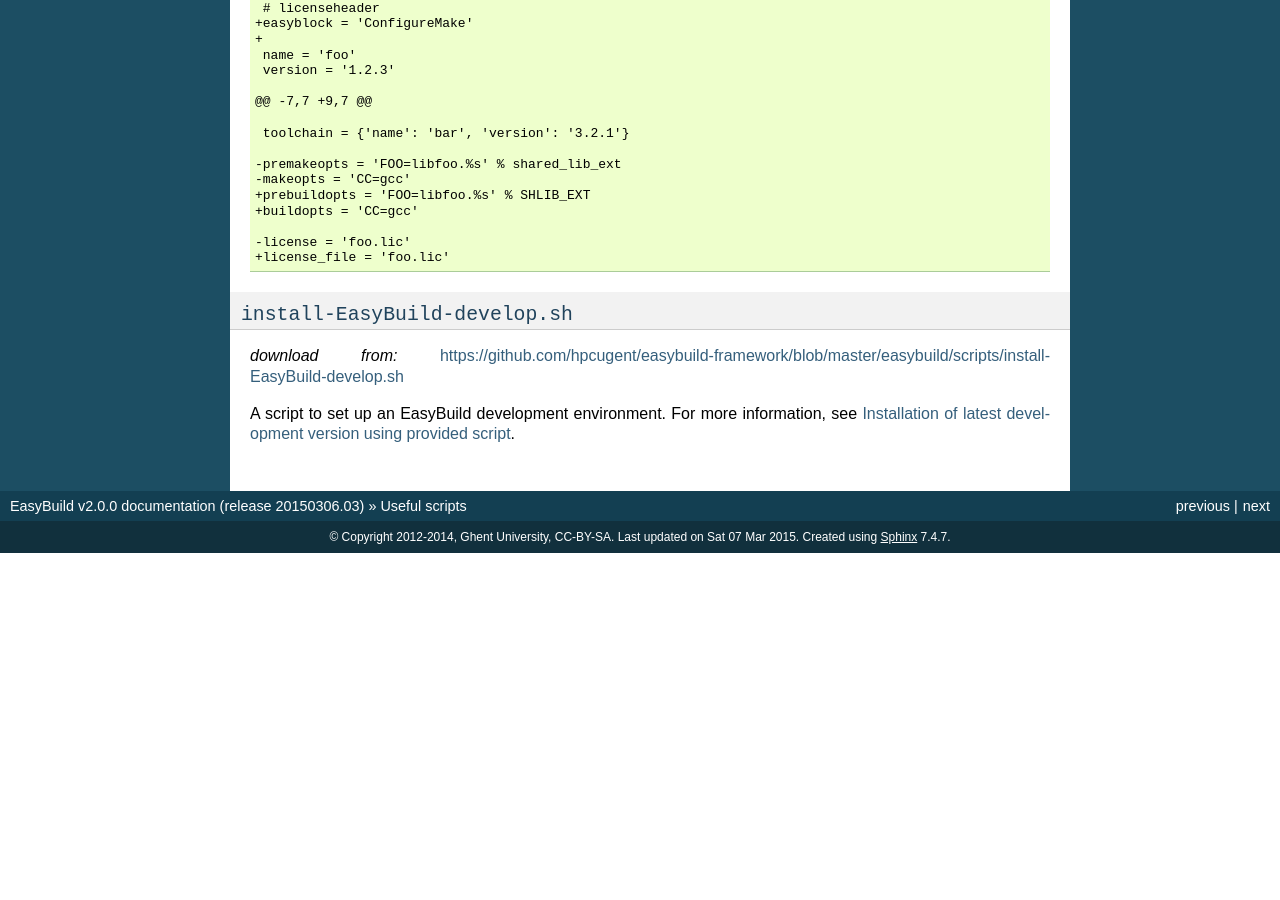
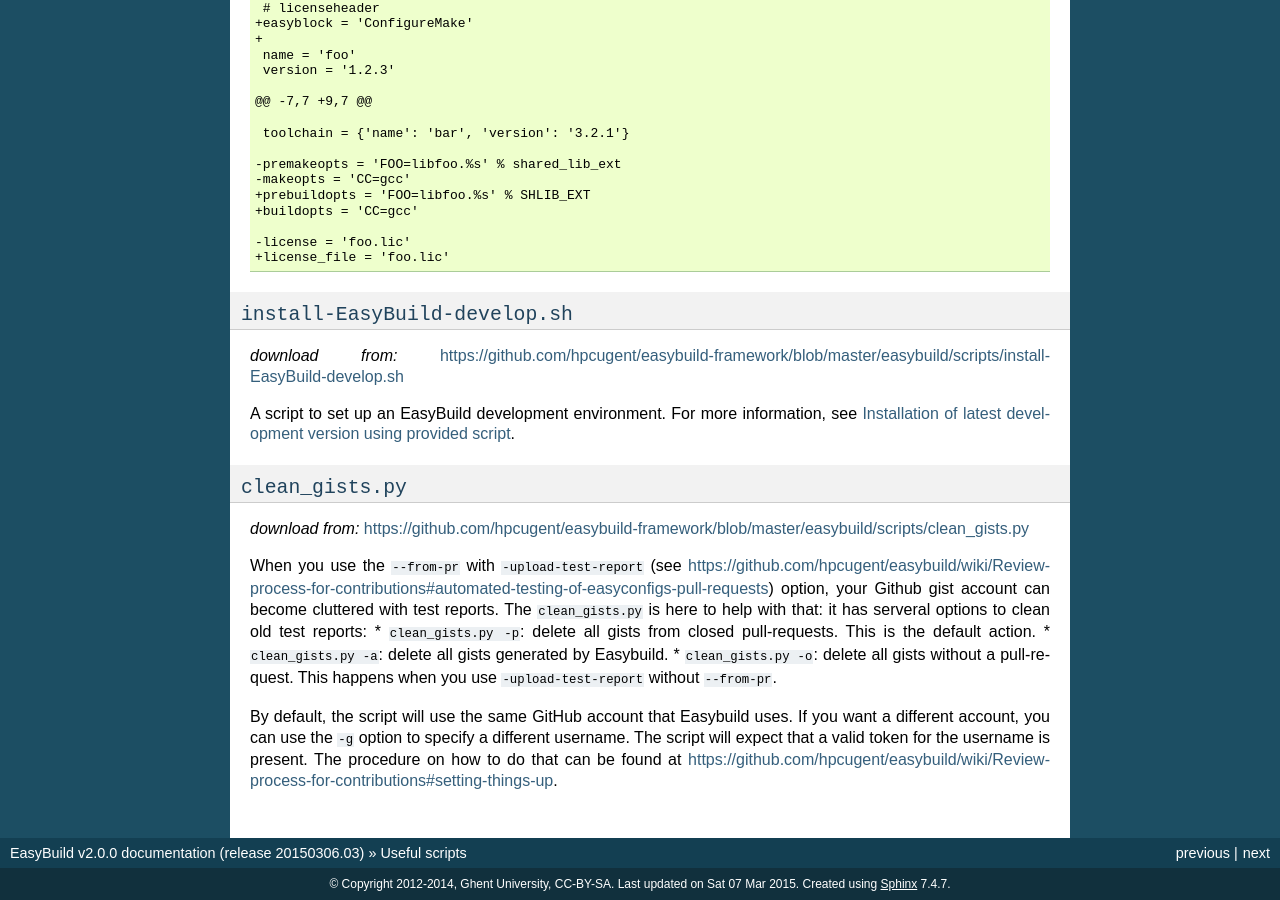
Before and after one commit to easybuilders/easybuild, a Sphinx documentation site: the page built from docs/Useful-scripts.rst, in a window 1280 px wide and 900 px high, scrolled down 1089 px. Built offline with Sphinx 7.4.7, drawn with Linux system fonts in a browser that asks for light colours; before the commit the page ends 1642 px from its top, so only the background shows below that.

Commit message:
Added the clean-gists.py script to the usefull scripts list

```diff
--- a/docs/Useful-scripts.rst
+++ b/docs/Useful-scripts.rst
@@ -81,3 +81,17 @@ This results in ``broken.eb`` being rewritten/fixed, after creating a backup cop
 
 A script to set up an EasyBuild development environment.
 For more information, see :ref:`install_latest_develop_using_script`.
+
+.. _clean_EasyBuild_gists:
+
+``clean_gists.py``
+--------------------------------
+
+*download from:* https://github.com/hpcugent/easybuild-framework/blob/master/easybuild/scripts/clean_gists.py
+
+When you use the ``--from-pr`` with ``-upload-test-report`` (see https://github.com/hpcugent/easybuild/wiki/Review-process-for-contributions#automated-testing-of-easyconfigs-pull-requests) option, your Github gist account can become cluttered with test reports. The ``clean_gists.py`` is here to help with that: it has serveral options to clean old test reports:
+* ``clean_gists.py -p``: delete all gists from closed pull-requests. This is the default action.
+* ``clean_gists.py -a``: delete all gists generated by Easybuild.
+* ``clean_gists.py -o``: delete all gists without a pull-request. This happens when you use ``-upload-test-report`` without ``--from-pr``.
+
+By default, the script will use the same GitHub account that Easybuild uses. If you want a different account, you can use the ``-g`` option to specify a different username. The script will expect that a valid token for the username is present. The procedure on how to do that can be found at https://github.com/hpcugent/easybuild/wiki/Review-process-for-contributions#setting-things-up.
```
